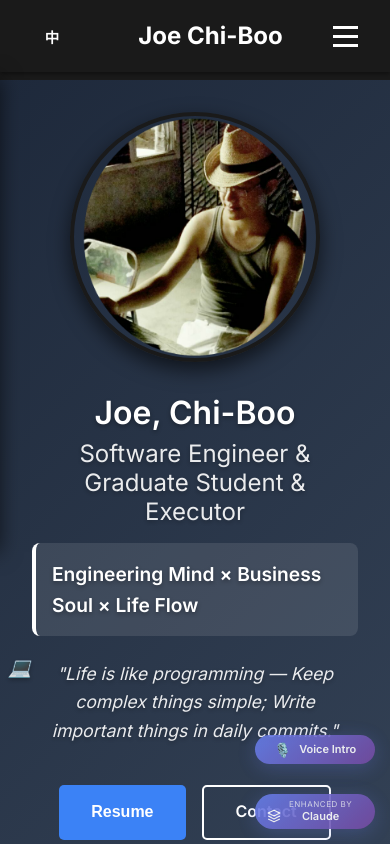
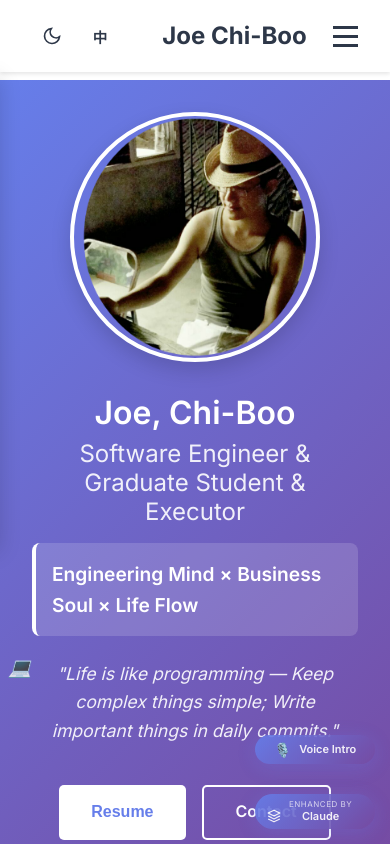
Before and after one commit to joechiboo/joechiboo.github.io, a Vue app: page / in a window 390 px wide. Shown: the top 844 px of the page. Built offline with nearby package versions, Linux system fonts and the light colour scheme.

Commit message:
恢復手機版主題切換功能，允許用戶在手機上切換日間/夜間模式
🤖 Generated with [Claude Code](https://claude.ai/code)

Co-Authored-By: Claude <noreply@anthropic.com>

```diff
--- a/src/components/Navigation.vue
+++ b/src/components/Navigation.vue
@@ -15,8 +15,8 @@
       </div>
 
       <div class="nav-controls">
-        <!-- 主題切換按鈕 (手機版隱藏) -->
-        <button v-if="!isMobile()" @click="toggleTheme" class="control-btn theme-btn" :title="isDark ? t('lightMode') : t('darkMode')">
+        <!-- 主題切換按鈕 -->
+        <button @click="toggleTheme" class="control-btn theme-btn" :title="isDark ? t('lightMode') : t('darkMode')">
           <svg v-if="isDark" width="20" height="20" viewBox="0 0 24 24" fill="none" stroke="currentColor" stroke-width="2">
             <circle cx="12" cy="12" r="5"/>
             <line x1="12" y1="1" x2="12" y2="3"/>
@@ -55,7 +55,7 @@ import { useLanguage } from '../composables/useLanguage.js'
 
 const isMenuOpen = ref(false)
 
-const { isDark, toggleTheme, isMobile } = useTheme()
+const { isDark, toggleTheme } = useTheme()
 const { currentLanguage, toggleLanguage, t } = useLanguage()
 
 const toggleMenu = () => {
--- a/src/composables/useTheme.js
+++ b/src/composables/useTheme.js
@@ -2,20 +2,8 @@ import { ref, watch } from 'vue'
 
 const isDark = ref(false)
 
-// 檢查是否為手機設備
-const isMobile = () => {
-  return window.innerWidth <= 768 || /Android|webOS|iPhone|iPad|iPod|BlackBerry|IEMobile|Opera Mini/i.test(navigator.userAgent)
-}
-
 // 從 localStorage 獲取保存的主題設定
 const initTheme = () => {
-  // 手機版強制使用深色模式
-  if (isMobile()) {
-    isDark.value = true
-    applyTheme()
-    return
-  }
-
   const savedTheme = localStorage.getItem('theme')
   if (savedTheme) {
     isDark.value = savedTheme === 'dark'
@@ -37,11 +25,12 @@ const applyTheme = () => {
 
 // 切換主題
 const toggleTheme = () => {
-  // 手機版不允許切換主題
-  if (isMobile()) {
-    return
-  }
   isDark.value = !isDark.value
+}
+
+// 檢測是否為手機版
+const isMobile = () => {
+  return window.innerWidth <= 768
 }
 
 // 監聽主題變化並保存到 localStorage
```
